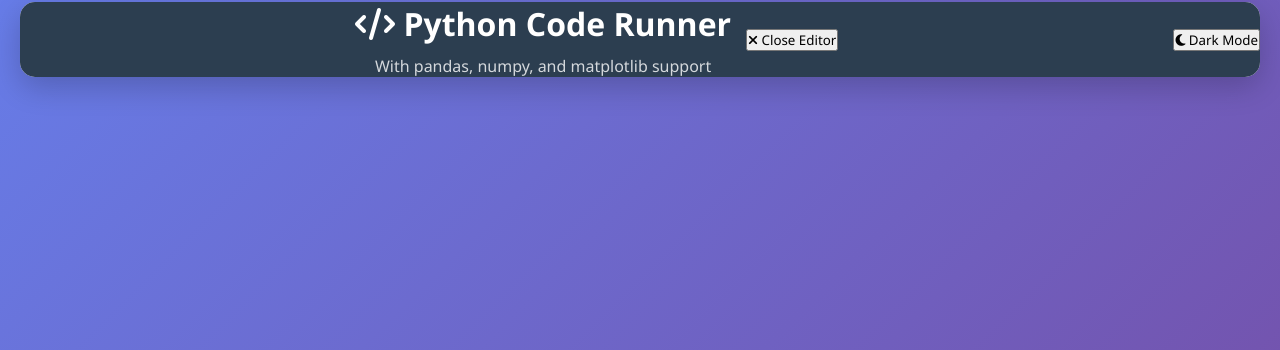
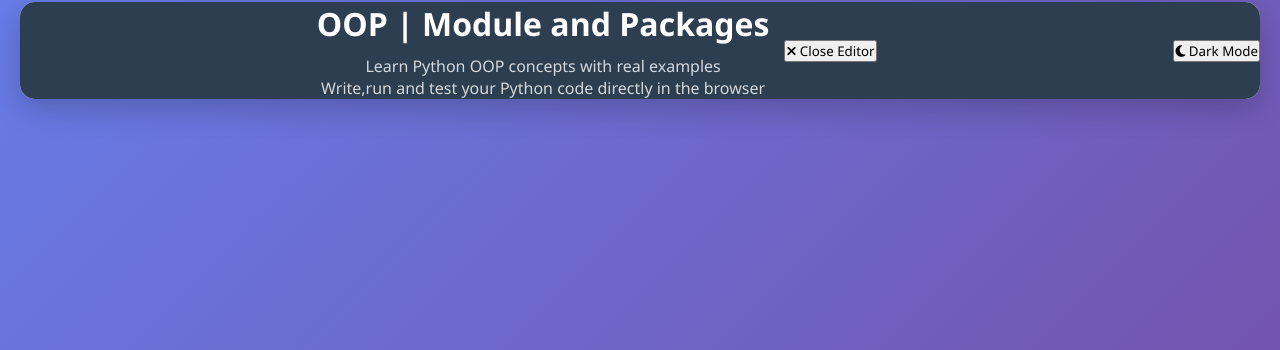
Before and after one commit to rezasdsju/satbeta, a Django app: page /python-runner/ in a window 1280 px wide. Shown: the part 70-420 px from the top of the page. Run offline with Django 5.2, Linux system fonts and the light colour scheme; some libraries are stand-ins or nearby versions.

Commit message:
little change in css

```diff
--- a/home/templates/home/programming/python_runner_0.html
+++ b/home/templates/home/programming/python_runner_0.html
@@ -71,8 +71,9 @@
             <div class="header-content">
                 <div class="header-left">
                     <div>
-                        <h1><i class="fas fa-code"></i> Python Code Runner</h1>
-                        <p class="subtitle">With pandas, numpy, and matplotlib support</p>
+                        <h1>OOP | Module and Packages</h1>
+                        <p class="subtitle">Learn Python OOP concepts with real examples</p>
+                        <p class="subtitle">Write,run and test your Python code directly in the browser</p>
                     </div>
                     <button id="toggle-editor-btn" class="toggle-editor-btn">
                         <i class="fas fa-times"></i> Close Editor
```
Lines whose indentation alone changed are shown as unchanged.
